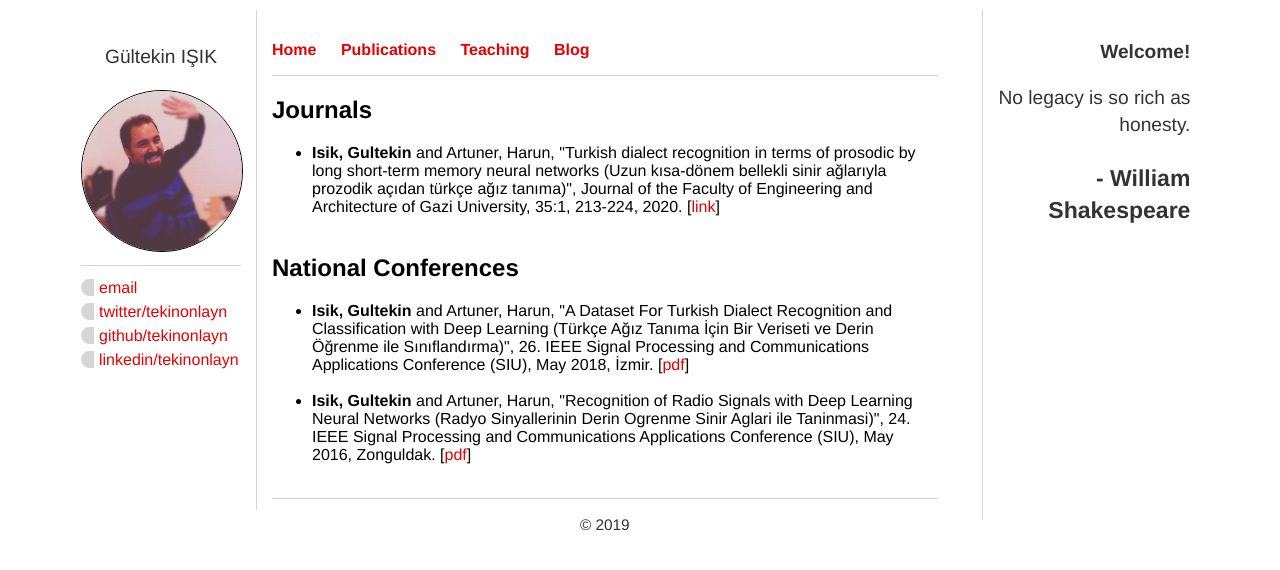
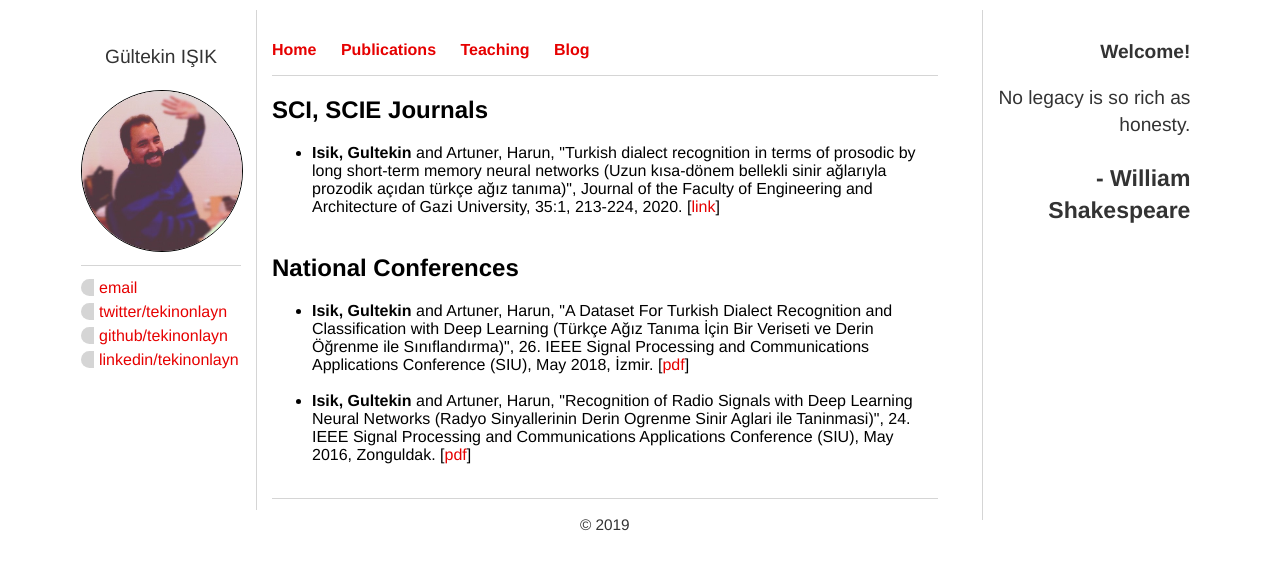
Before and after one commit to tekinonlayn/gi.github.io, a Jekyll site: the page built from pubs/index.html, in a window 1280 px wide. Shown: the top 570 px of the page. Built offline with Jekyll 4.4.1, drawn with Linux system fonts in a browser that asks for light colours.

Commit message:
Update index.html

```diff
--- a/pubs/index.html
+++ b/pubs/index.html
@@ -3,7 +3,7 @@ layout: varsay
 title: Gültekin Işık - Publications
 ---
 <div class="blurb">
-	<h2>Journals</h2>
+	<h2>SCI, SCIE Journals</h2>
 	<ul>
 	<li><b>Isik, Gultekin</b> and Artuner, Harun, "Turkish dialect recognition in terms of prosodic by long short-term memory neural networks (Uzun kısa-dönem bellekli sinir ağlarıyla prozodik açıdan türkçe ağız tanıma)", Journal of the Faculty of Engineering and Architecture of Gazi University, 35:1, 213-224, 2020. [<a href="https://doi.org/10.17341/gazimmfd.453677">link</a>]
 	</li><br>
```
